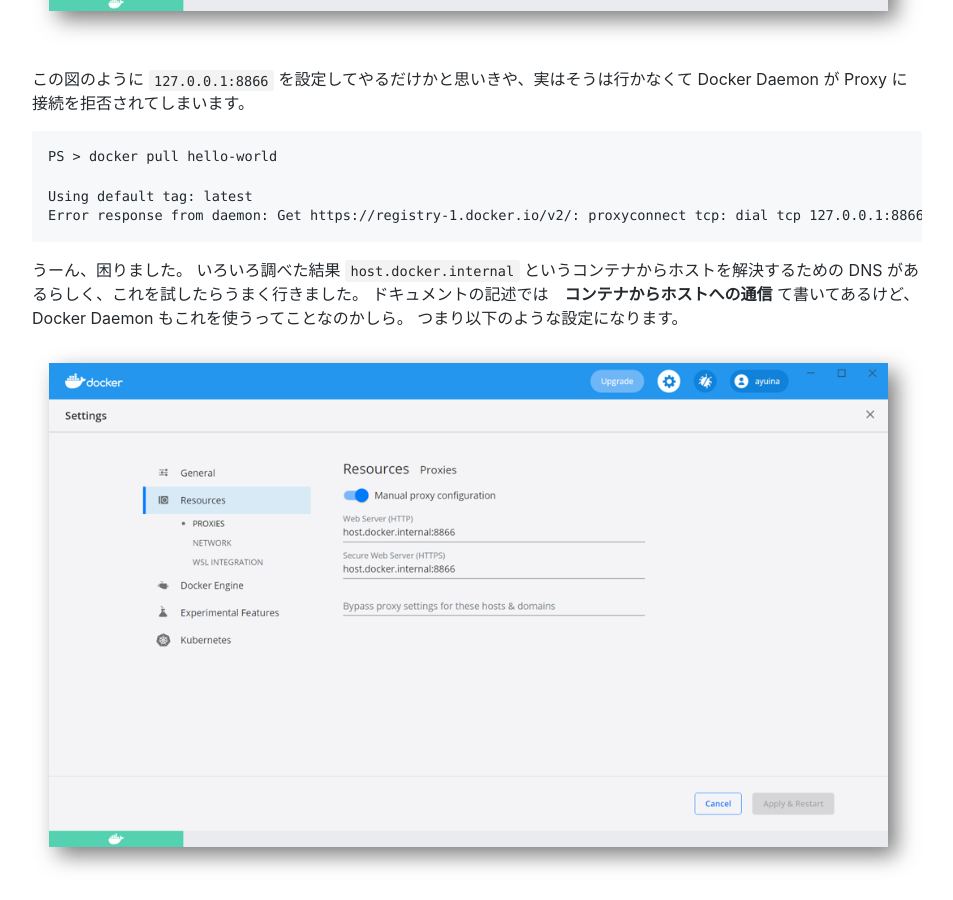
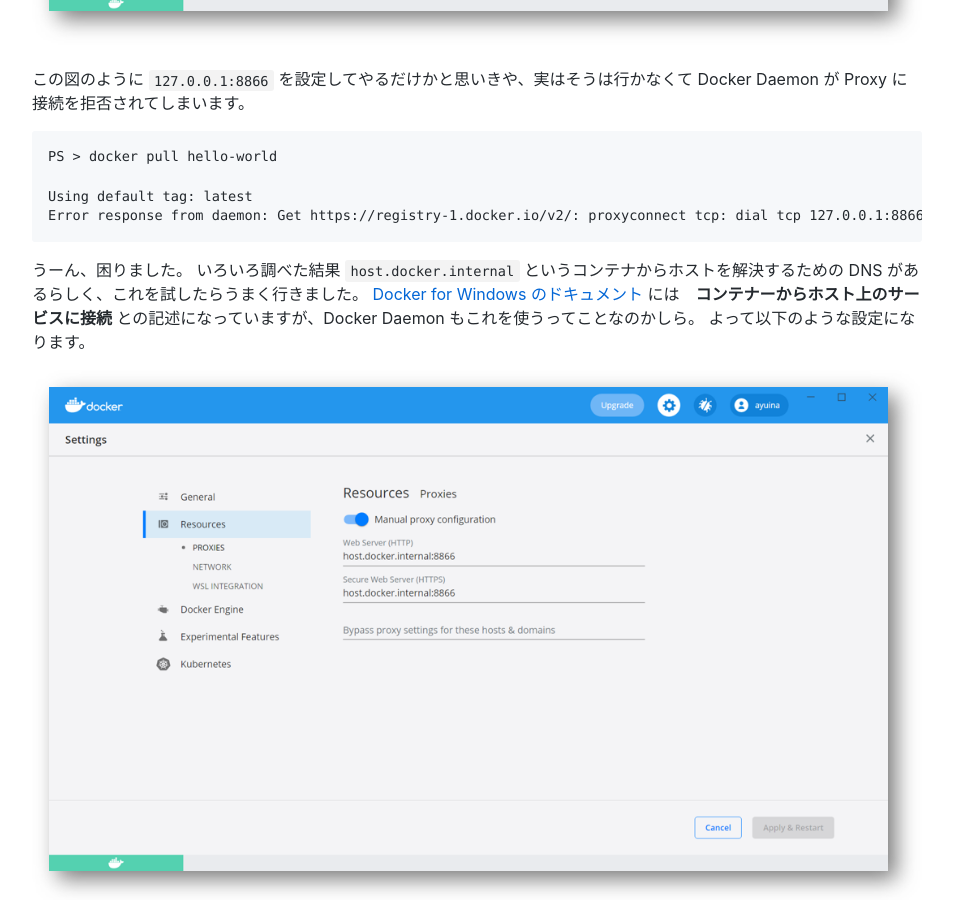
Before and after one commit to ayuina/ainaba-csa-blog, a Jekyll site: the page built from capture-docker-daemon-traffic-with-fiddler/index.md, in a window 1280 px wide and 900 px high, scrolled down 1864 px. Shown: the whole window, without its empty margins (163-1116 px from the left). Built offline with Jekyll 4.4.1, drawn with Linux system fonts in a browser that asks for light colours; the repository's description, which GitHub fills in, is left out; some of the changed text lies outside the part shown.

Commit message:
add container proxy

```diff
--- a/capture-docker-daemon-traffic-with-fiddler/index.md
+++ b/capture-docker-daemon-traffic-with-fiddler/index.md
@@ -48,8 +48,9 @@ Error response from daemon: Get https://registry-1.docker.io/v2/: proxyconnect t
 
 うーん、困りました。
 いろいろ調べた結果 `host.docker.internal` というコンテナからホストを解決するための DNS があるらしく、これを試したらうまく行きました。
-ドキュメントの記述では　**コンテナからホストへの通信** て書いてあるけど、Docker Daemon もこれを使うってことなのかしら。
-つまり以下のような設定になります。
+[Docker for Windows のドキュメント](https://matsuand.github.io/docs.docker.jp.onthefly/docker-for-windows/networking/)
+には　**コンテナーからホスト上のサービスに接続** との記述になっていますが、Docker Daemon もこれを使うってことなのかしら。
+よって以下のような設定になります。
 
 ![docker-proxy-setup-setup](./images/docker-proxy-success-setup.png)
 
@@ -70,3 +71,11 @@ Fiddler 側で取れたキャプチャがこちらになります。
 いろいろと通信してるんですね（当たり前か）
 
 ![docker-communication-log](./images/docker-communication-log.png)
+
+## 補足
+
+上記の設定はあくまでも Docker Daemon が通信する時にホスト上で動作する Proxy 設定の方法なので、
+コンテナーで動作するアプリケーションが動作する時の通信ログを Fiddler で取るためには別の設定が必要なはずです。
+こっちは必要ないので試していないのですが、
+[実行時に環境変数で設定するか、Docker クライアントの設定ファイルを記述](https://matsuand.github.io/docs.docker.jp.onthefly/network/proxy/)
+すれば良さそうですね。
```
